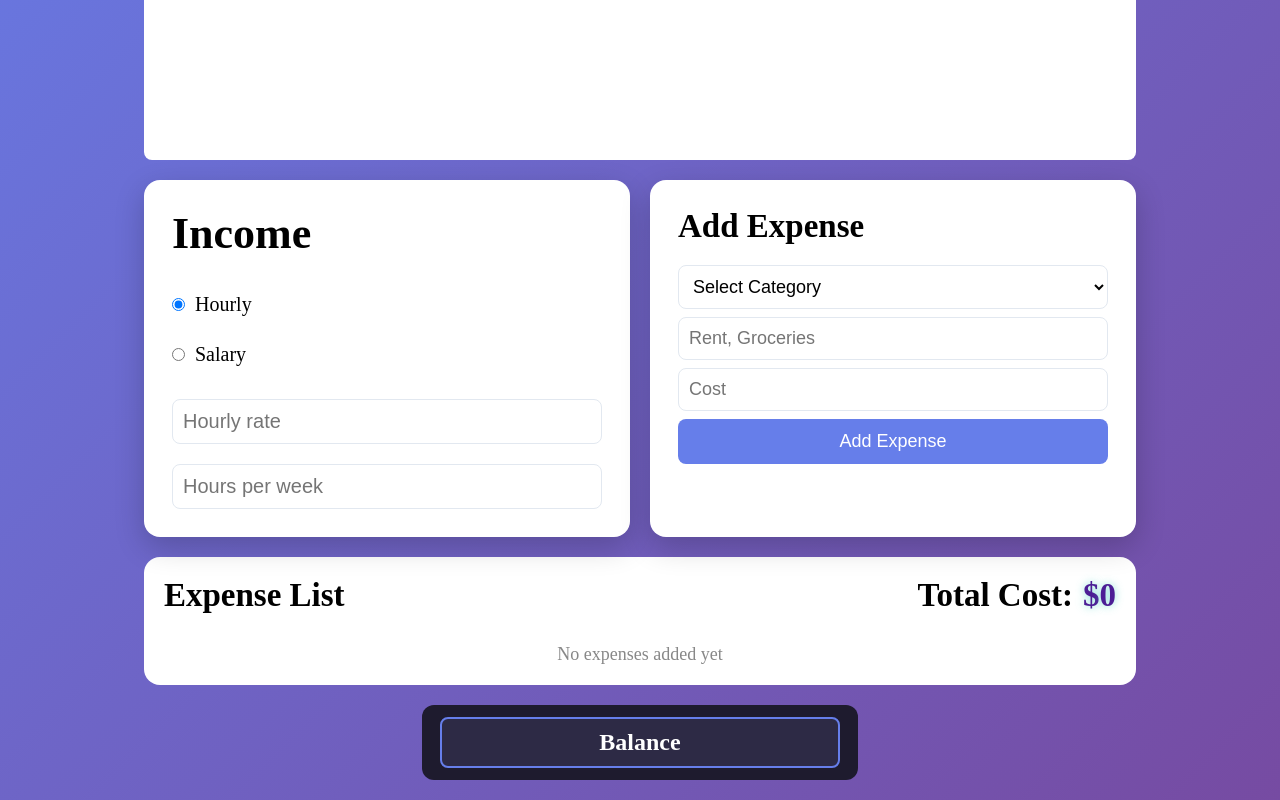
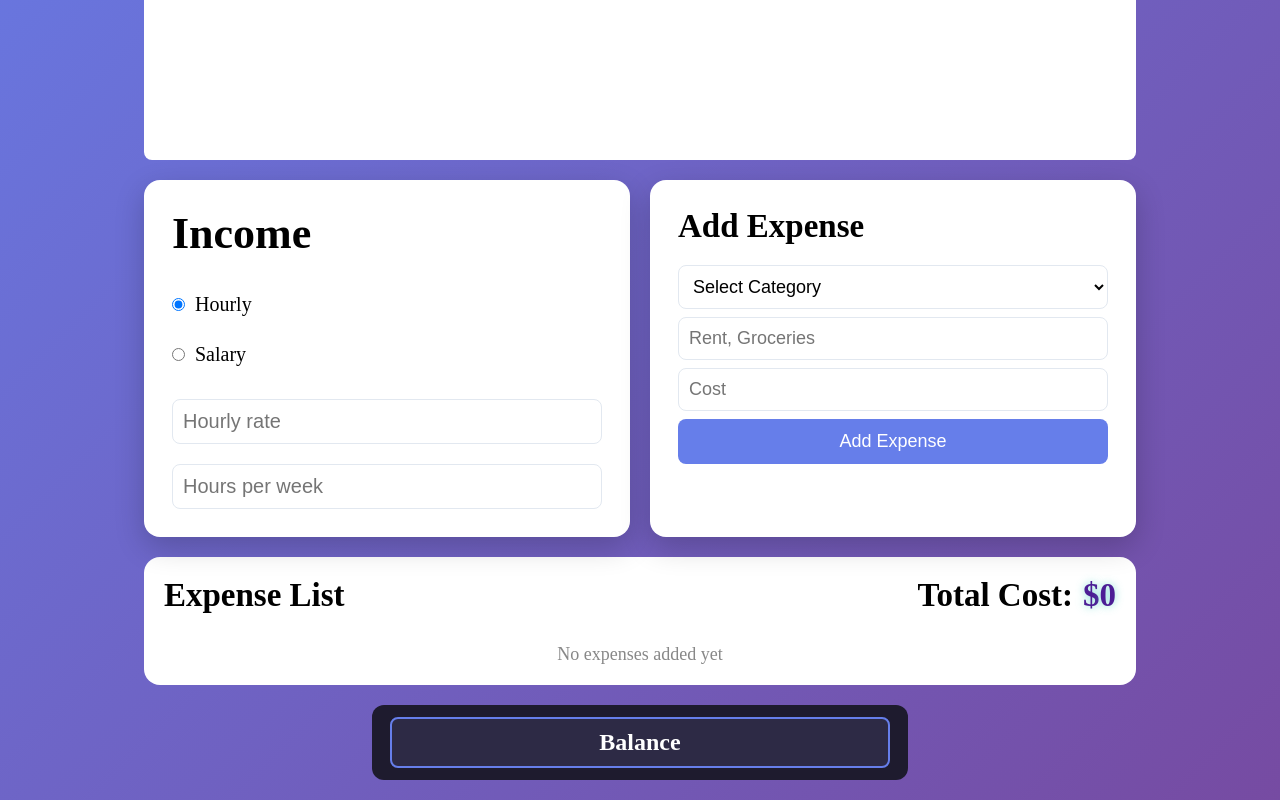
Before and after one commit to vuenhia/ExpenseTracker, a React (Vite) app: page / in a window 1280 px wide. Shown: the part 425-1225 px from the top of the page. Built offline with nearby package versions, Linux system fonts and the light colour scheme.

Commit message:
Bug fixes

```diff
--- a/src/App.css
+++ b/src/App.css
@@ -46,12 +46,15 @@
 	justify-content: center;
 }
 .expense-ul {
+	overflow: hidden;
 	max-height: 0;
-	overflow: hidden;
-	transition: max-height 0.3s ease-out;
+	min-height: 0;
+	transition: max-height 0.35s ease;
+	will-change: max-height;
 }
+
 .expense-ul.open {
-	max-height: 500px;
+	max-height: 1000px;
 	transition: max-height 0.5s ease-in;
 }
 .expense-ul.closed {
@@ -523,8 +526,8 @@ ul {
 	transition: all 0.9s cubic-bezier(0.22, 1, 0.36, 1);
 	cursor: pointer;
 	margin: 0 auto;
-	width: 400px; /* stays fixed */
-	max-height: 60px;
+	width: 500px;
+	min-height: 0;
 }
 .widget-container:hover {
 	transform: translateY(-2px);
@@ -540,7 +543,7 @@ ul {
 	padding: 20px;
 	border: 2px solid #667eea;
 	border-radius: 8px;
-	max-height: 400px;
+
 	margin: 0 auto;
 }
 .widget-collapsed {
@@ -563,9 +566,8 @@ ul {
 	padding: 20px;
 	border: 2px solid #667eea;
 	border-radius: 8px;
-	max-height: 400px;
 	margin: 0 auto;
-	transition: all 0.9s cubic-bezier(0.22, 1, 0.36, 1);
+	transition: all 0.9s cubic-bezier(0.22, 1, 0.36, 21);
 }
 .widget-expanded h3 {
 	margin-bottom: 20px;
@@ -594,6 +596,8 @@ ul {
 }
 .widget-expense-information-breakdown {
 	padding-left: 20px;
+	margin-bottom: 15px;
+	border-left: 2px solid rgba(255, 255, 255, 0.2);
 }
 /* Semantics */
 body {
```
